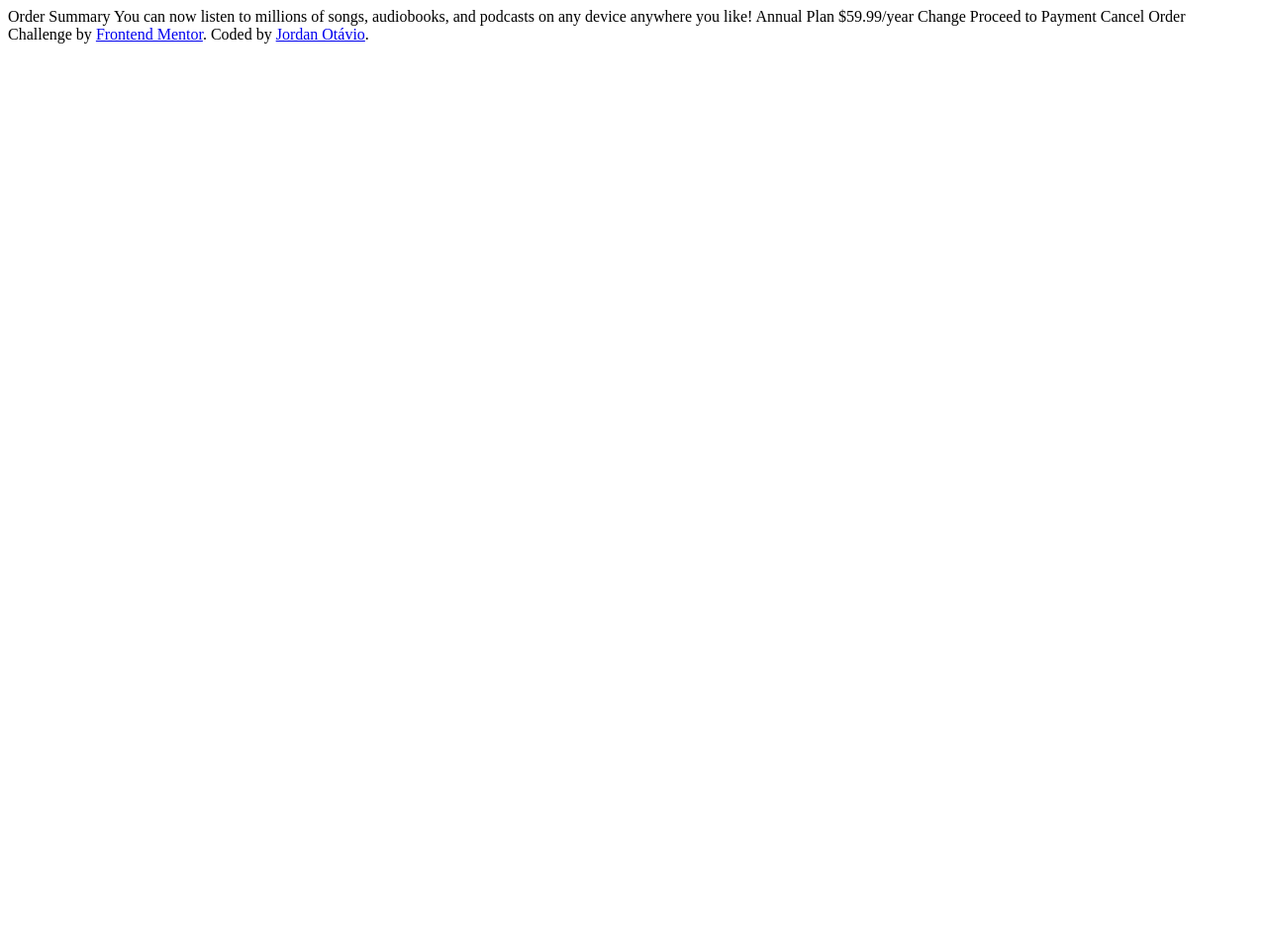
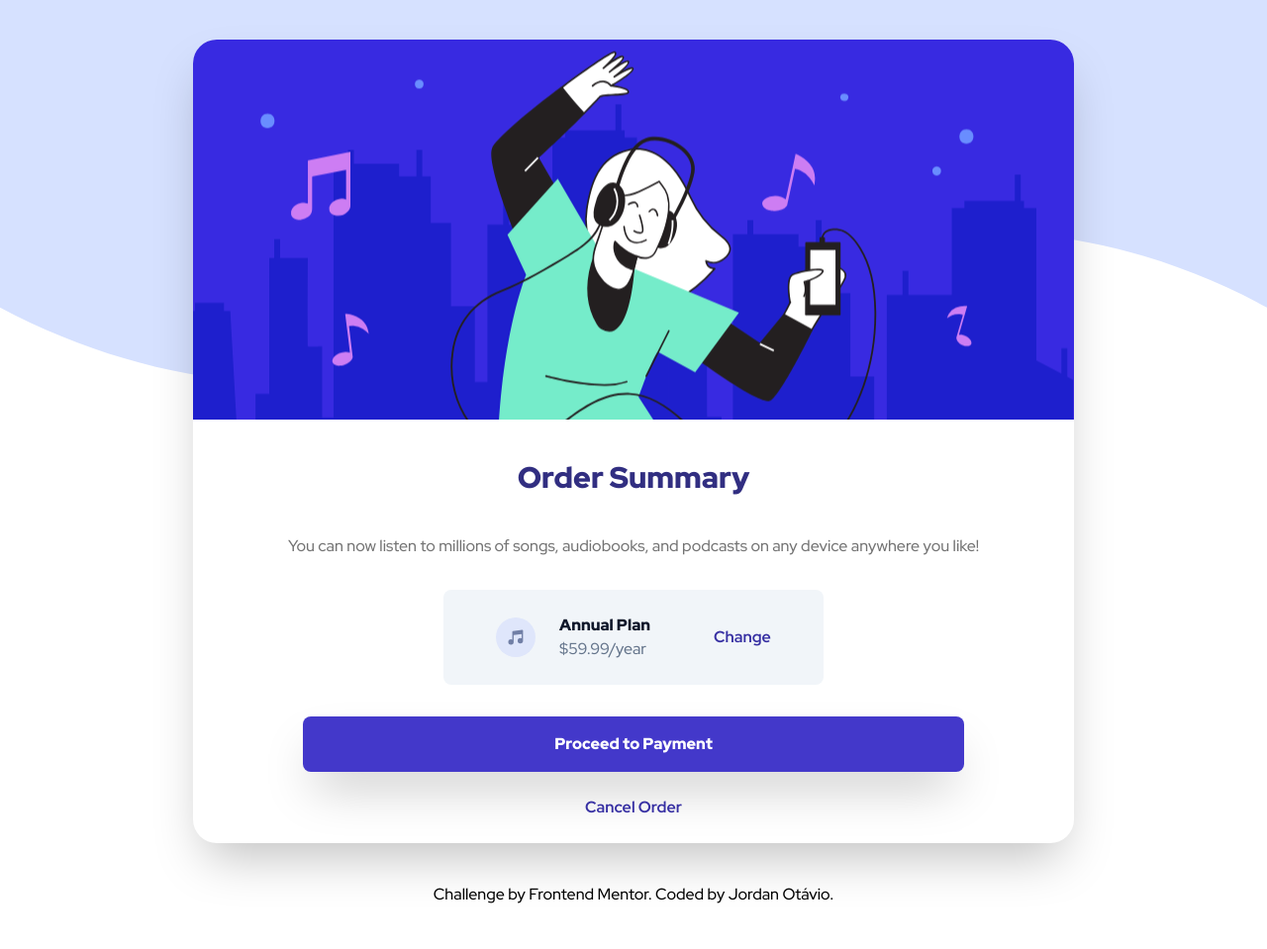
Before and after one commit to danotavio/FrontendMentor-Order-summary-card, a website: page index.html in a window 1280 px wide. Shown: the whole page at 99% size. Before the commit the page ends 800 px from the top, so only its background shows below. Drawn offline with Linux system fonts and the light colour scheme.

Commit message:
Fix styles

```diff
--- a/index.html
+++ b/index.html
@@ -3,30 +3,77 @@
 <head>
   <meta charset="UTF-8">
   <meta name="viewport" content="width=device-width, initial-scale=1.0">
-
   <link rel="icon" type="image/png" sizes="32x32" href="./images/favicon-32x32.png">
-
+  <link rel="preconnect" href="https://fonts.googleapis.com">
+  <link rel="preconnect" href="https://fonts.gstatic.com" crossorigin>
+  <link href="https://fonts.googleapis.com/css2?family=Red+Hat+Display:wght@500;700;900&display=swap" rel="stylesheet">
+  <link href="./dist/output.css" rel="stylesheet">
   <title>Frontend Mentor | Order summary card</title>
 
 </head>
-<body>
+<body class="font-redHat bg-opacity-50 min-w-fit my-auto p-10"
+      style="background-image: url('images/pattern-background-desktop.svg');
+      background-repeat: no-repeat;
+      height: 100vw;
+      width: 100vw;
+      background-size: 100vw;">
 
-  Order Summary
+  <main class="h-96 w-1/3 rounded-t-3xl min-w-fit flex-auto justify-center items-center m-auto">
+    <div class="bg-white flex-auto items-center justify-center shadow-2xl rounded-3xl">
 
-  You can now listen to millions of songs, audiobooks, and podcasts on any
-  device anywhere you like!
+      <div class="bg-no-repeat bg-a bg-center bg-cover h-96 rounded-t-3xl bg"
+        style="background-image: url('images/illustration-hero.svg')" >
+      </div>
 
-  Annual Plan
-  $59.99/year
+      <div class="h-auto w-auto m-10 items-center justify-center font-black text-3xl flex text-indigo-900">
+        <h1>Order Summary</h1>
+      </div>
 
-  Change
+      <div class="font-medium text-neutral-500 flex text-center h-auto w-auto items-center px-24 justify-center">
+        <p>
+          You can now listen to millions of songs, audiobooks, and podcasts on any
+          device anywhere you like!
+        </p>
+      </div>
 
-  Proceed to Payment
-  Cancel Order
+      <div class="m-auto my-8 flex gap-6 w-96 min-w-fit rounded-lg justify-center items-center bg-slate-100 p-6">
+        <div class="w-10 h-auto">
+        <img src="./images/icon-music.svg">
+        </div>
+        <div>
+          <h2 class="font-black text-slate-900">Annual Plan</h2>
+          <p class="text-slate-500">$59.99/year</p>
+        </div>
 
-  <div class="attribution">
-    Challenge by <a href="https://www.frontendmentor.io?ref=challenge" target="_blank">Frontend Mentor</a>.
-    Coded by <a href="https://github.com/danotavio" target="_blank">Jordan Otávio</a>.
-  </div>
+        <div class="pl-10 decoration-solid">
+          <button type="submit" class="hover:underline hover:text-indigo-500 text-indigo-800 font-bold"> Change</button>
+        </div>
+
+      </div>
+
+      <div class="flex justify-center items-center">
+        <button type="submit"
+                class="h-2/3 bg-indigo-700 rounded-lg p-4 w-3/4 font-black shadow-2xl text-white hover:bg-indigo-400">
+          Proceed to Payment
+        </div>
+        <div class="flex justify-center items-center p-6">
+          <button type="submit" class="hover:underline hover:text-indigo-500 text-indigo-800 font-bold">Cancel Order</button>
+        </div>
+
+    </div>
+
+    <footer class="attribution p-10 flex justify-center items-center">
+      <p class="text-center ">
+        Challenge by <a href="https://www.frontendmentor.io?ref=challenge" target="_blank">Frontend Mentor</a>.
+        Coded by <a href="https://github.com/danotavio" target="_blank">Jordan Otávio</a>.
+      </p>
+    </footer>
+
+
+
+  </main>
+
+
+
 </body>
 </html>
--- /dev/null
+++ b/package.json
@@ -0,0 +1,5 @@
+{
+  "devDependencies": {
+    "tailwindcss": "^3.1.3"
+  }
+}
--- /dev/null
+++ b/src/input.css
@@ -0,0 +1,3 @@
+@tailwind base;
+@tailwind components;
+@tailwind utilities;
--- /dev/null
+++ b/tailwind.config.js
@@ -0,0 +1,16 @@
+/** @type {import('tailwindcss').Config} */
+module.exports = {
+  content: [
+    "/.src/**.{html,js}",
+    "./**.{html,js}",
+    "./images.{svg,png,jpeg,jpg}"
+  ],
+  theme: {
+    extend: {
+      fontFamily: {
+        'redHat': ['Red Hat Display', 'sans-serif'],
+      },
+    },
+  },
+  plugins: [],
+}
```
Also changed, not shown: dist/output.css (added), 1 other file.
